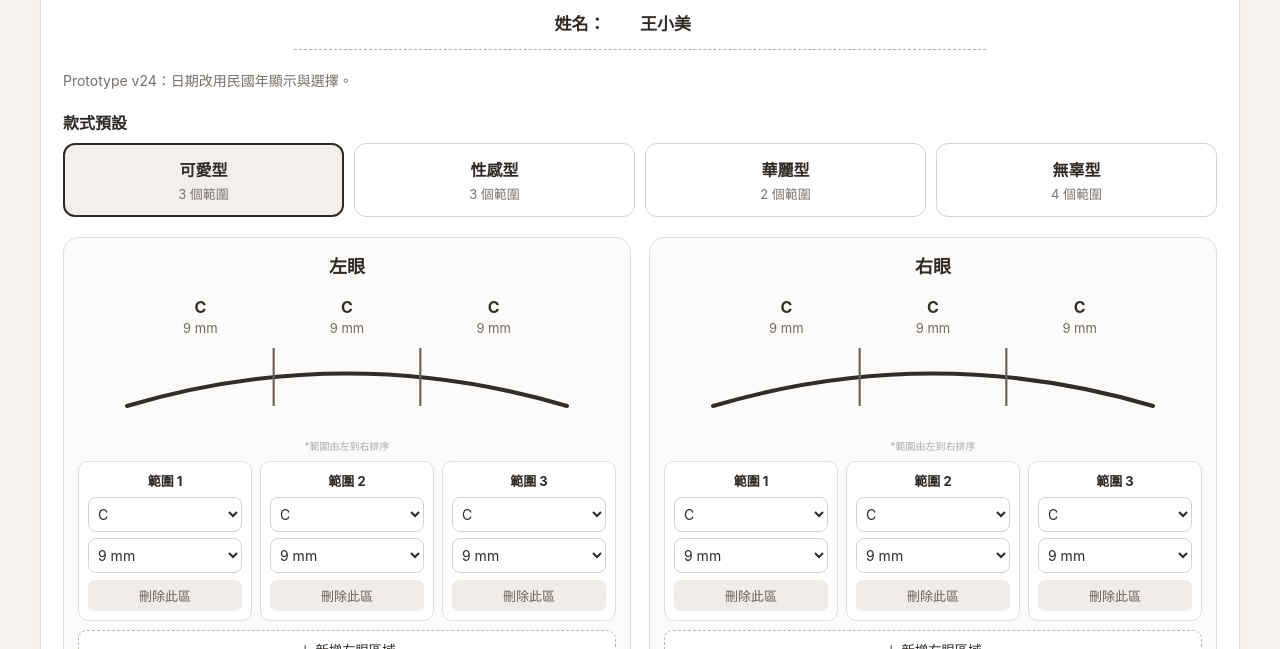
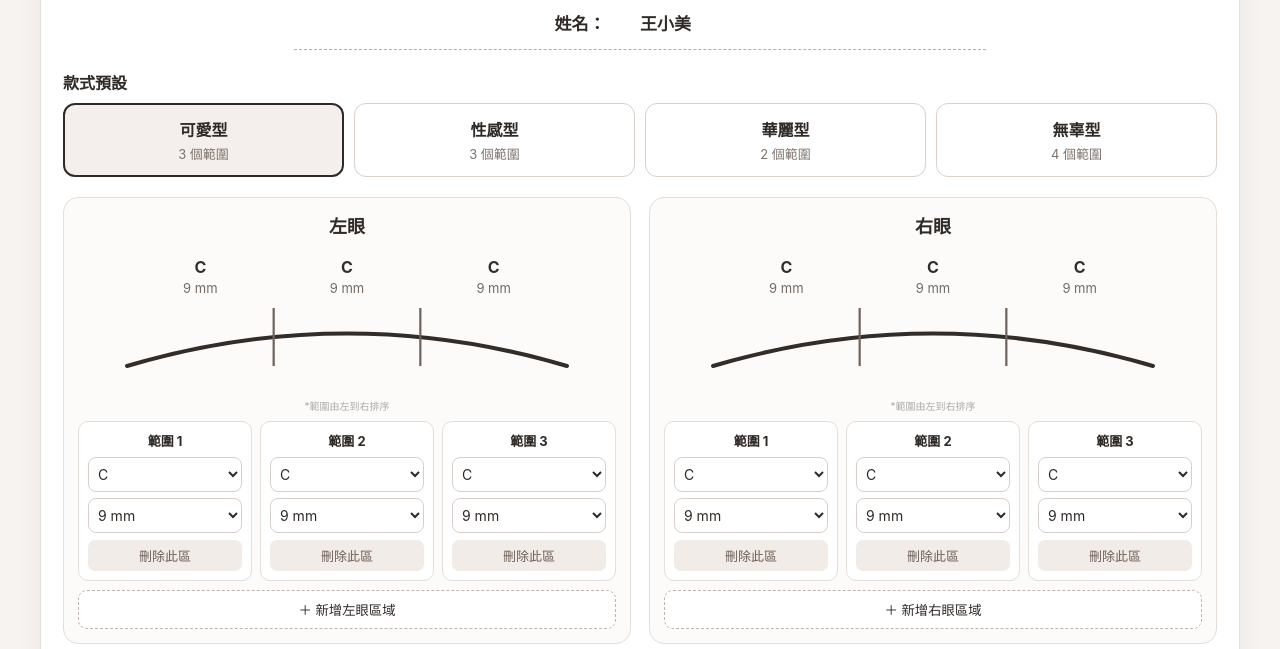
Before and after one commit to LiangXuanChen/lash-record, a plain HTML site: page record-form.html in a window 1280 px wide. Shown: the part 151-800 px from the top of the page. Drawn offline with Linux system fonts and the light colour scheme.

Commit message:
Remove prototype hint from lash record form

```diff
--- a/record-form.html
+++ b/record-form.html
@@ -19,7 +19,6 @@
       </div>
       <div class="dashed-separator"></div>
     </div>
-    <p class="hint">Prototype v24：日期改用民國年顯示與選擇。</p>
 
     <div class="preset-title">款式預設</div>
     <div class="preset-grid">
```
